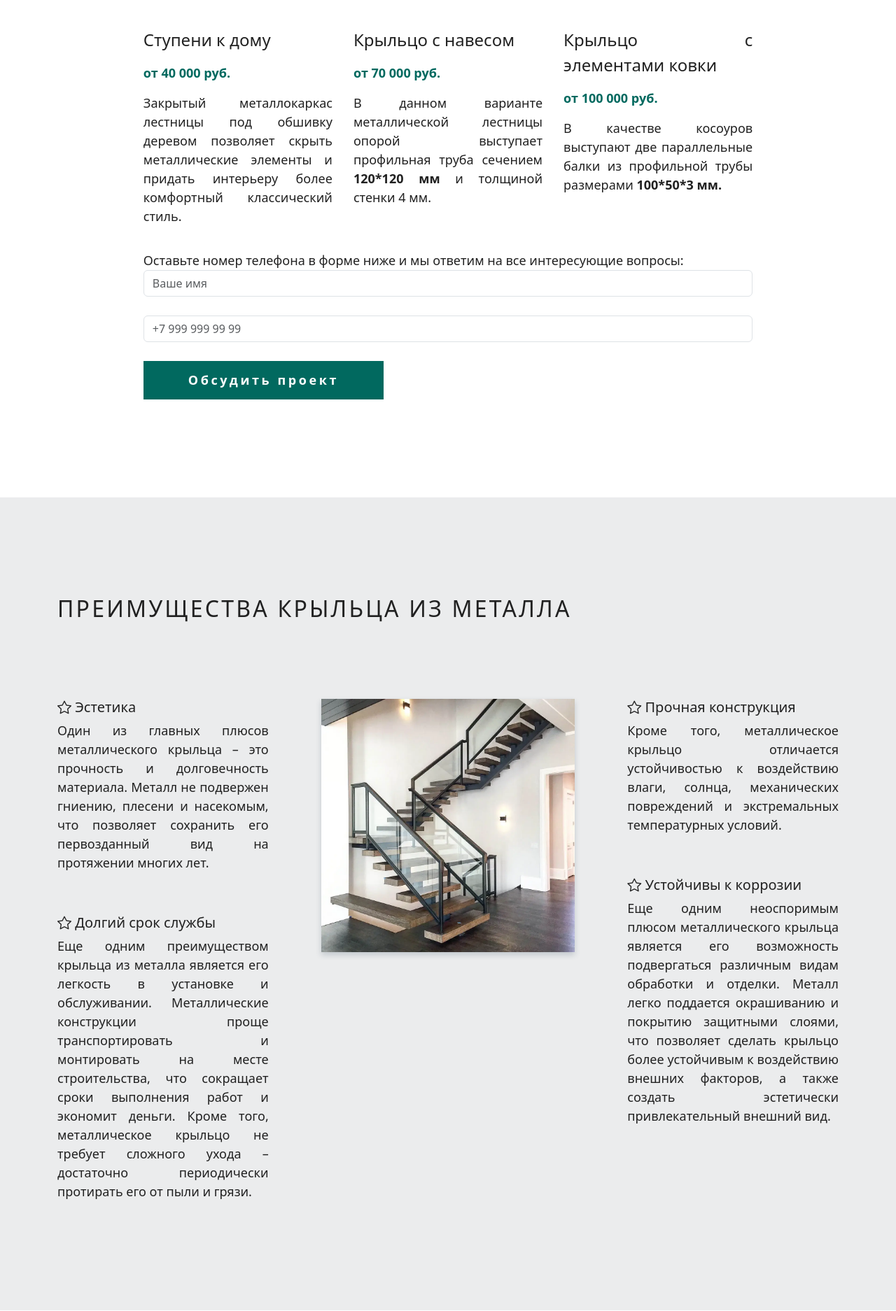
After one commit to Oman69/metall69, a Django app: page /krylco/ in a window 1280 px wide. The commit adds this page. Shown: the part 1373-3247 px from the top of the page at 70% size. Run offline with Django 3.2, Linux system fonts and the light colour scheme; data comes from the database, SQL or seed files in the repository.

Commit message:
Добавил страницу "крыльцо"

```diff
--- a/mainpage/templates/mainpage/base.html
+++ b/mainpage/templates/mainpage/base.html
@@ -41,6 +41,7 @@
           </a>
           <ul class="dropdown-menu">
             <li><a class="dropdown-item" href="{% url 'stair' %}">Лестницы</a></li>
+            <li><a class="dropdown-item" href="{% url 'porch' %}">Крыльцо</a></li>
             <li><a class="dropdown-item" href="{% url 'shelter' %}">Навесы</a></li>
             <li><a class="dropdown-item" href="{% url 'pergola' %}">Беседки</a></li>
             <li><a class="dropdown-item" href="{% url 'fence' %}">Заборы</a></li>
--- /dev/null
+++ b/mainpage/templates/mainpage/krylco.html
@@ -0,0 +1,96 @@
+{% extends 'mainpage/product.html' %}
+{% block title %} Крыльцо для частного дома - купить крыльцо из металла в Твери по выгодной цене {% endblock %}
+{% block page_description %}➤ ПМК МеталлПрофи осуществляет изготовление и монтаж крылечек для частного дома в Твери и Тверской области "под ключ". 3 года гарантии. Бесплатная доставка. Звоните!{% endblock %}
+
+{% block h1 %}
+Крыльцо из металла для частного дома
+{% endblock %}
+
+{% block h2_desc %}
+От прямого производителя<br>
+Покрытие из дерева или ДПК<br>
+Профессиональный монтаж за 1 день
+{% endblock %}
+
+{% block main_screen_class %}main_screen_stair{% endblock %}
+
+{% block h2 %} Виды крылец для частного дома {% endblock %}
+
+{% block description %}
+Крыльцо для частного дома является не только защитой от непогоды, но и важным элементом дизайна, который создает
+уютную атмосферу и добавляет шарм и индивидуальность фасаду. Существует множество различных стилей и вариантов крыльца,
+каждое из которых подчеркивает уникальность и характер дома. Рассмотрим основные виды крыльц для частного дома и их особенности.
+{% endblock %}
+
+{% block types_img %}<img src="../static/images/porch_1.webp" alt="">{% endblock %}
+{% block types_name %}Ступени к дому{% endblock %}
+{% block types_price %}от 40 000 руб.{% endblock %}
+{% block types_text %}Закрытый металлокаркас лестницы под обшивку деревом позволяет скрыть металлические элементы и придать интерьеру более комфортный классический стиль.{% endblock %}
+
+{% block types_img_1 %}<img src="../static/images/porch_2.webp" alt="">{% endblock %}
+{% block types_name_1 %}Крыльцо с навесом{% endblock %}
+{% block types_price_1 %}от 70 000 руб.{% endblock %}
+{% block types_text_1 %}В данном варианте металлической лестницы опорой выступает профильная труба сечением <b>120*120 мм</b> и толщиной стенки 4 мм.{% endblock %}
+
+{% block types_img_2 %}<img src="../static/images/porch_3.webp" alt="">{% endblock %}
+{% block types_name_2 %}Крыльцо с элементами ковки{% endblock %}
+{% block types_price_2 %}от 100 000 руб.{% endblock %}
+{% block types_text_2 %}В качестве косоуров выступают две параллельные балки из профильной трубы размерами <b>100*50*3 мм.</b>{% endblock %}
+
+{% block h2_advantages %}
+Преимущества крыльца из металла
+{% endblock %}
+
+{% block txt_advantages_1 %}
+Один из главных плюсов металлического крыльца – это прочность и долговечность материала.
+Металл не подвержен гниению, плесени и насекомым, что позволяет сохранить его первозданный вид на протяжении многих лет.
+{% endblock %}
+
+{% block txt_advantages_2 %}
+Еще одним преимуществом крыльца  из металла является его легкость в установке и обслуживании. Металлические конструкции проще
+транспортировать и монтировать на месте строительства, что сокращает сроки выполнения работ и экономит деньги. Кроме того,
+металлическое крыльцо не требует сложного ухода – достаточно периодически протирать его от пыли и грязи.
+{% endblock %}
+
+{% block txt_advantages_3 %}
+Кроме того, металлическое крыльцо отличается устойчивостью к воздействию влаги,
+солнца, механических повреждений и экстремальных температурных условий.
+{% endblock %}
+
+{% block txt_advantages_4 %}
+Еще одним неоспоримым плюсом металлического крыльца является его возможность подвергаться различным видам обработки и отделки.
+Металл легко поддается окрашиванию и покрытию защитными слоями, что позволяет сделать крыльцо более устойчивым к воздействию
+внешних факторов, а также создать эстетически привлекательный внешний вид.
+{% endblock %}
+
+
+{% block why_they_buy_txt %}
+Наше производство расположено по адресу: <b>г. Тверь, ул. Спартака, д. 47</b>. Изготовление металлоизделий осуществляется с учетом требований, стандартов ГОСТов,
+с использованием качественного профилированного металлопроката. При сборке металлических лестниц применяется сварной метод соединения элементов, что гарантирует всей конструкции максимальную прочность.
+Обратившись в нашу компанию, вы сможете выгодно купить металлическую лестницу для частного дома из предложенных вариантов или заказать ее изготовление по собственному проекту.
+Сотрудники компании проконсультируют с учетом требований, помогут определиться с выбором конфигурации, предложат наиболее подходящие по интерьеру ступени и поручни. Работаем по г. Твери, Тверской и Московской области.
+{% endblock %}
+
+{% block Production_h2 %}
+крыльца
+{% endblock %}
+
+{% block production_txt_1 %}
+На этом этапе по уже готовым замерам помещения производится проектирование, <br> подбор оптимального шага и проступи под конкретное помещение и 3D - визуализация будущей лестницы.
+{% endblock %}
+
+{% block production_txt_2 %}
+Металлопрокат зачищается от ржавчины, производится разметка и нарезка профилированных труб. <br>Следующим этапом детали скрепляются между собой с помощью сварного соединения.
+{% endblock %}
+
+{% block production_txt_3 %}
+Сваренное изделие полностью зачищается от черновых сварных швов и производственных окалин. <br> Дальше изделие обезжиривается и покрывается 2-мя слоями профессиональной грунт-эмали Certa.
+{% endblock %}
+
+{% block production_txt_4 %}
+Осуществляется доставка металлоконструкции на объект Заказчика. <br> Монтажные работы лестницы по месту как правило занимают 1-2 рабочих дня.
+{% endblock %}
+
+{% block tm_prod %}
+по лестницам
+{% endblock %}
--- a/mainpage/templates/mainpage/product.html
+++ b/mainpage/templates/mainpage/product.html
@@ -111,7 +111,7 @@
         <label for="phoneForm" class="mgb-20">Оставьте номер телефона в форме ниже и мы ответим на все интересующие вопросы:</label>
         <input name="name" id="nameForm" type="text" class="form-control" placeholder="Ваше имя"/><br>
         <input name="phone" id="phoneForm" type="tel" class="form-control" placeholder="+7 999 999 99 99"/><br>
-        <input type="submit" value="Рассчитать стоимость" class="btn_types"/>
+        <input type="submit" value="Обсудить проект" class="btn_types"/>
     </form>
 
     </span>
--- a/mainpage/urls.py
+++ b/mainpage/urls.py
@@ -13,6 +13,7 @@
     path('navesy/', views.shelter, name='shelter'),
     path('zabori/', views.fence, name='fence'),
     path('besedki/', views.pergola, name='pergola'),
+    path('krylco/', views.porch, name='porch'),
     path('otzivi/', views.reviews, name='reviews'),
     path('projects/', views.projects, name='projects'),
     path('contacts/', views.contacts, name='contacts'),
--- a/mainpage/views.py
+++ b/mainpage/views.py
@@ -46,6 +46,10 @@
     all_pergolas = Pergola.objects.all()
     return render(request, 'mainpage/besedki.html', {'Projects': all_pergolas})
 
+def porch(request):
+    all_porchs = Pergola.objects.all()
+    return render(request, 'mainpage/krylco.html', {'Projects': all_porchs})
+
 
 def reviews(request):
     review_videos = ReviewVideo.objects.all()
```
